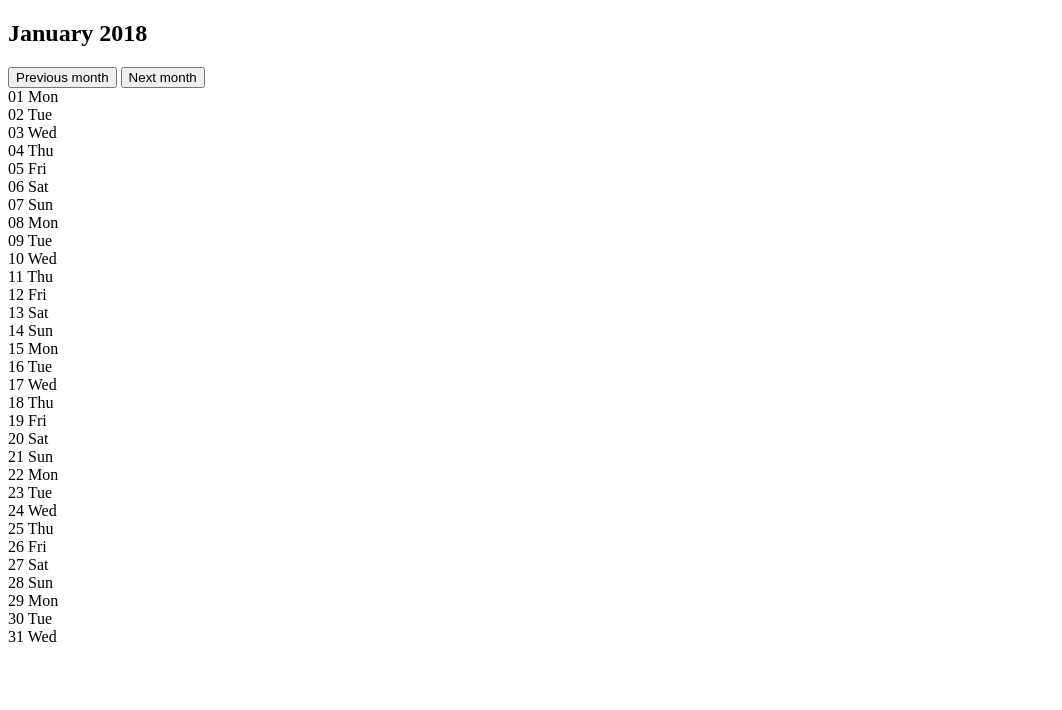
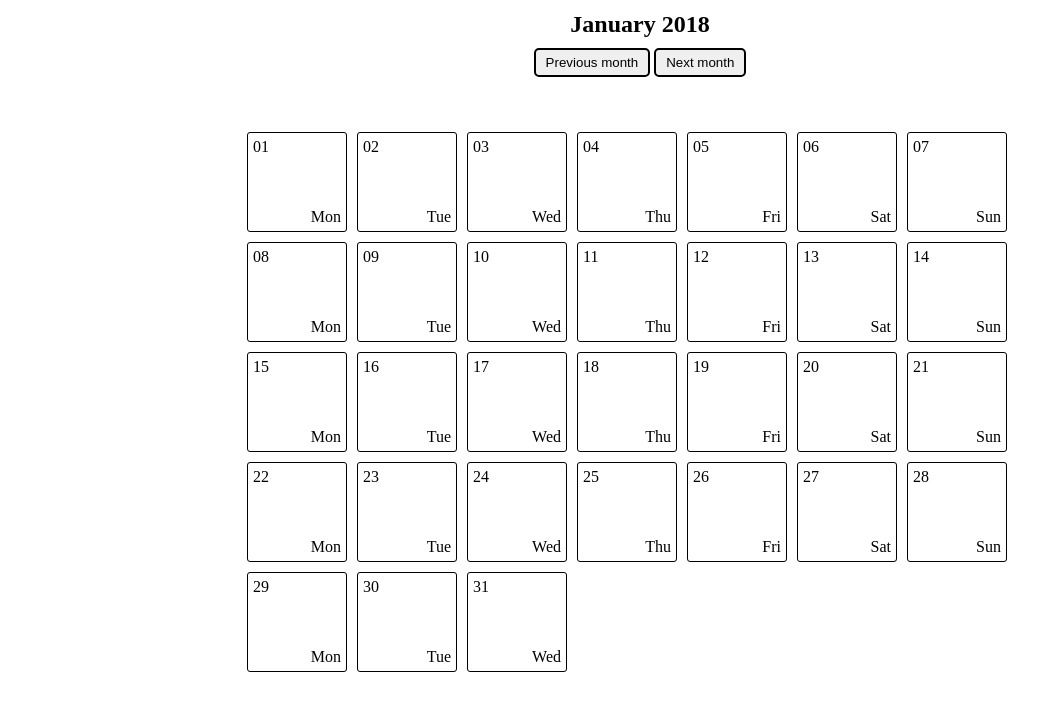
Before and after one commit to marco-silvestri/ajax-ex-calendar, a plain HTML site: page index.html in a window 1280 px wide. Shown: the whole page, without its empty margins (0-1062 px from the left). Drawn offline with Linux system fonts and the light colour scheme; no server answers.

Commit message:
Started style

```diff
--- a/assets/styles/main.css
+++ b/assets/styles/main.css
@@ -1,3 +1,58 @@
+* {
+    margin: 0;
+    padding: 0;
+    box-sizing: border-box;
+}
+
+#calendar {
+    width: 70%;
+    min-width: 500px;
+    margin: auto;
+    display: flex;
+    flex-direction: column;
+    align-items: center;
+    justify-content: space-between;
+}
+.calendar__header {
+    line-height: 2;
+}
+
+.calendar__buttons button {
+    padding: 5px 10px;
+    border: 2px solid black;
+    border-radius: 5px;
+}
+
+.calendar__print-area {
+    display: flex;
+    flex-grow: 1;
+    flex-wrap: wrap;
+    margin: 50px;
+}
+
+.calendar__day {
+    position: relative;
+    width: 100px;
+    height: 100px;
+    border: 1px solid black;
+    border-radius: 3px;
+    padding: 5px;
+    margin: 5px;
+}
+
+.calendar__day__date {
+    position: absolute;
+    top: 5px;
+    left: 5px;
+}
+
+.calendar__day__name {
+    position: absolute;
+    bottom: 5px;
+    right: 5px;
+}
+
+
 .holiday {
     color: red;
 }
--- a/index.html
+++ b/index.html
@@ -9,10 +9,13 @@
 <body>
 
     <div id="calendar">
-        <h2 class="calendar__month">
-        </h2>
-        <button class="previous">Previous month</button>
-        <button class="next">Next month</button>
+        <div class="calendar__header">
+            <h2 class="calendar__month"></h2>
+        </div>
+        <div class="calendar__buttons">
+            <button class="previous">Previous month</button>
+            <button class="next">Next month</button>
+        </div>
         <div class="calendar__print-area">
         </div>
     </div>
```
Also changed, not shown: assets/fonts/Nunito-Bold.ttf (added), assets/fonts/Nunito-ExtraLight.ttf (added), assets/fonts/Nunito-Regular.ttf (added).
